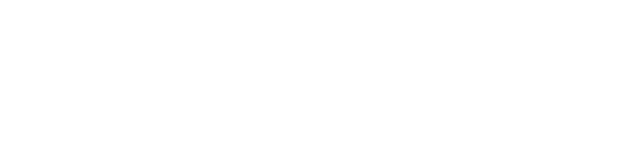
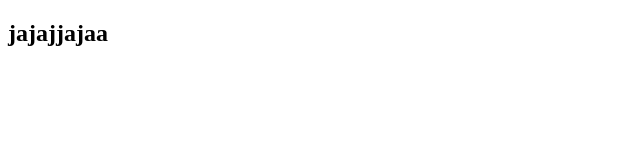
Before and after one commit to EmilyAlava2004/ejemplo1, a plain HTML site: page index.html in a window 1280 px wide. Shown: the whole page, without its empty margins (0-640 px from the left). Drawn offline with Linux system fonts and the light colour scheme.

Commit message:
actualizar

```diff
--- a/index.html
+++ b/index.html
@@ -7,6 +7,7 @@
     <title>principal</title>
 </head>
 <body>
+    <h2>jajajjajaa</h2>
     <script src="funciones.js"></script>
 </body>
 </html>
```
